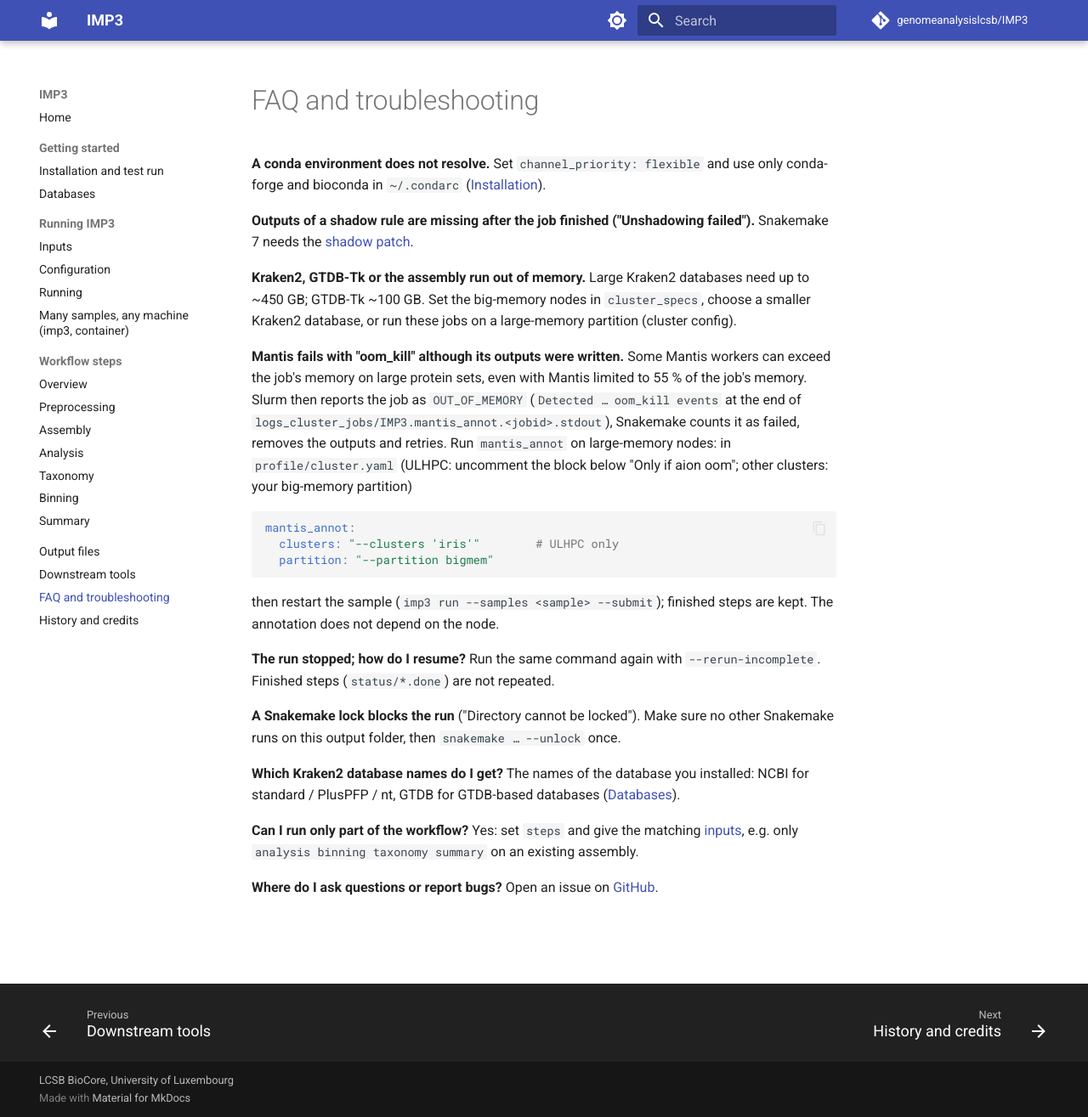
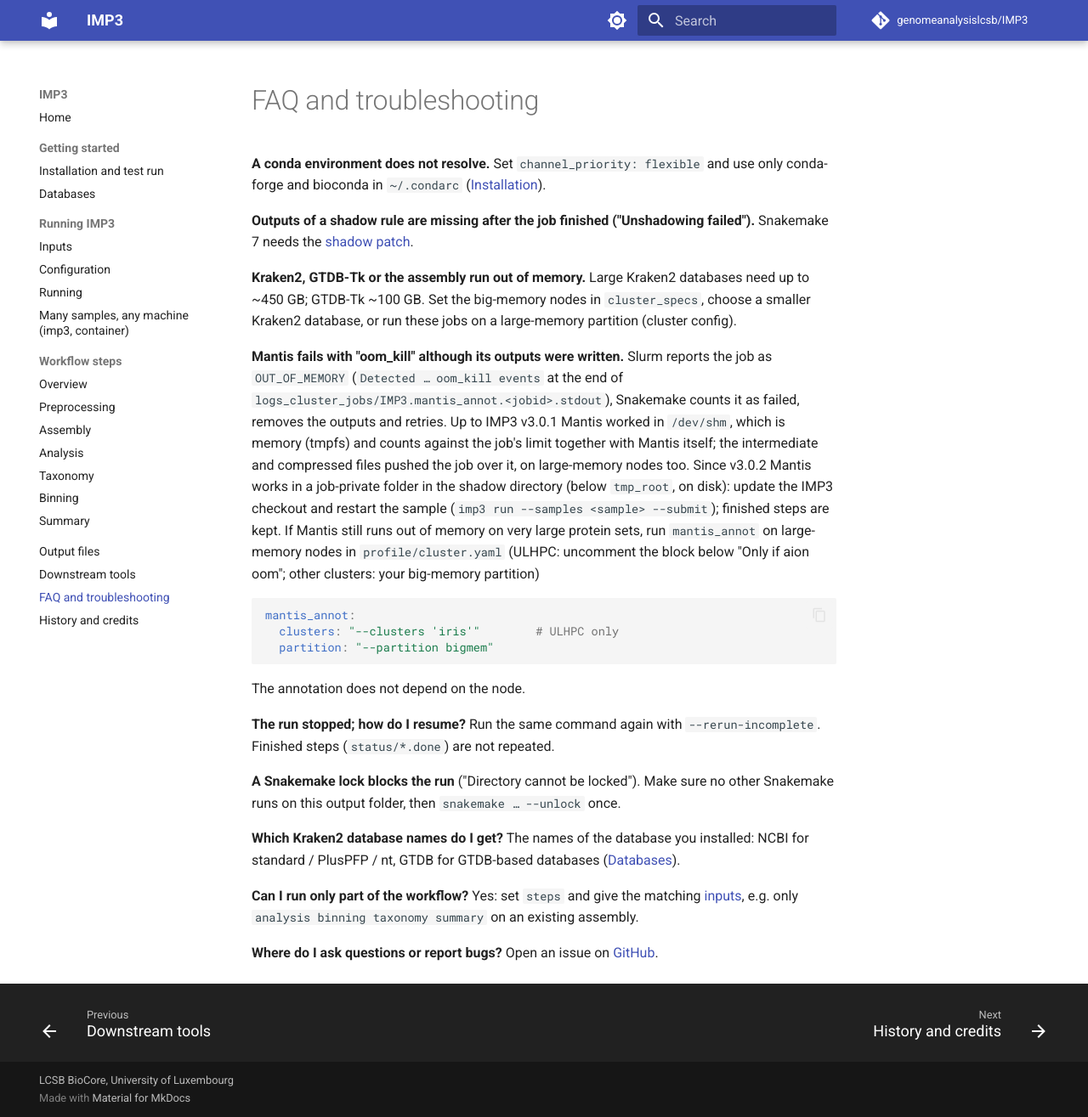
Before and after one commit to genomeanalysislcsb/IMP3, an MkDocs documentation site: the page built from docs/faq.md, in a window 1280 px wide and 1315 px high. Shown: the whole window at 85% size. Built offline with MkDocs 1.6.1 and Material for MkDocs 9.7.7, drawn with Linux system fonts in a browser that asks for light colours; comment, search, counter and statistics services are not loaded.

Commit message:
mantis_annot: work in a job-private folder in the shadow dir instead of /dev/shm
/dev/shm is tmpfs and counts as the job's memory: Mantis' intermediate and gzipped
files pushed finished jobs over the limit (OUT_OF_MEMORY, outputs removed, retried),
also on iris bigmem. The fixed /dev/shm paths also collided between Mantis jobs on
one node and were never removed. FAQ updated.

Co-Authored-By: Claude Opus 5.5 <noreply@anthropic.com>
Claude-Session: https://claude.ai/code/session_01L5bQxNJvvvTRxDQ7VNdjru

````diff
--- a/docs/faq.md
+++ b/docs/faq.md
@@ -12,11 +12,14 @@ Large Kraken2 databases need up to ~450 GB; GTDB-Tk ~100 GB. Set the big-memory
 smaller Kraken2 database, or run these jobs on a large-memory partition (cluster config).
 
 **Mantis fails with "oom_kill" although its outputs were written.**
-Some Mantis workers can exceed the job's memory on large protein sets, even with Mantis limited to 55 % of the job's
-memory. Slurm then reports the job as `OUT_OF_MEMORY` (`Detected … oom_kill events` at the end of
+Slurm reports the job as `OUT_OF_MEMORY` (`Detected … oom_kill events` at the end of
 `logs_cluster_jobs/IMP3.mantis_annot.<jobid>.stdout`), Snakemake counts it as failed, removes the outputs and retries.
-Run `mantis_annot` on large-memory nodes: in `profile/cluster.yaml` (ULHPC: uncomment the block below "Only if aion
-oom"; other clusters: your big-memory partition)
+Up to IMP3 v3.0.1 Mantis worked in `/dev/shm`, which is memory (tmpfs) and counts against the job's limit together
+with Mantis itself; the intermediate and compressed files pushed the job over it, on large-memory nodes too. Since
+v3.0.2 Mantis works in a job-private folder in the shadow directory (below `tmp_root`, on disk): update the IMP3
+checkout and restart the sample (`imp3 run --samples <sample> --submit`); finished steps are kept.
+If Mantis still runs out of memory on very large protein sets, run `mantis_annot` on large-memory nodes in
+`profile/cluster.yaml` (ULHPC: uncomment the block below "Only if aion oom"; other clusters: your big-memory partition)
 
 ```yaml
 mantis_annot:
@@ -24,8 +27,7 @@ mantis_annot:
   partition: "--partition bigmem"
 ```
 
-then restart the sample (`imp3 run --samples <sample> --submit`); finished steps are kept. The annotation does not
-depend on the node.
+The annotation does not depend on the node.
 
 **The run stopped; how do I resume?**
 Run the same command again with `--rerun-incomplete`. Finished steps (`status/*.done`) are not repeated.
````
Also changed, not shown: docs/portable.md (+1 -1 lines), 1 other file.
